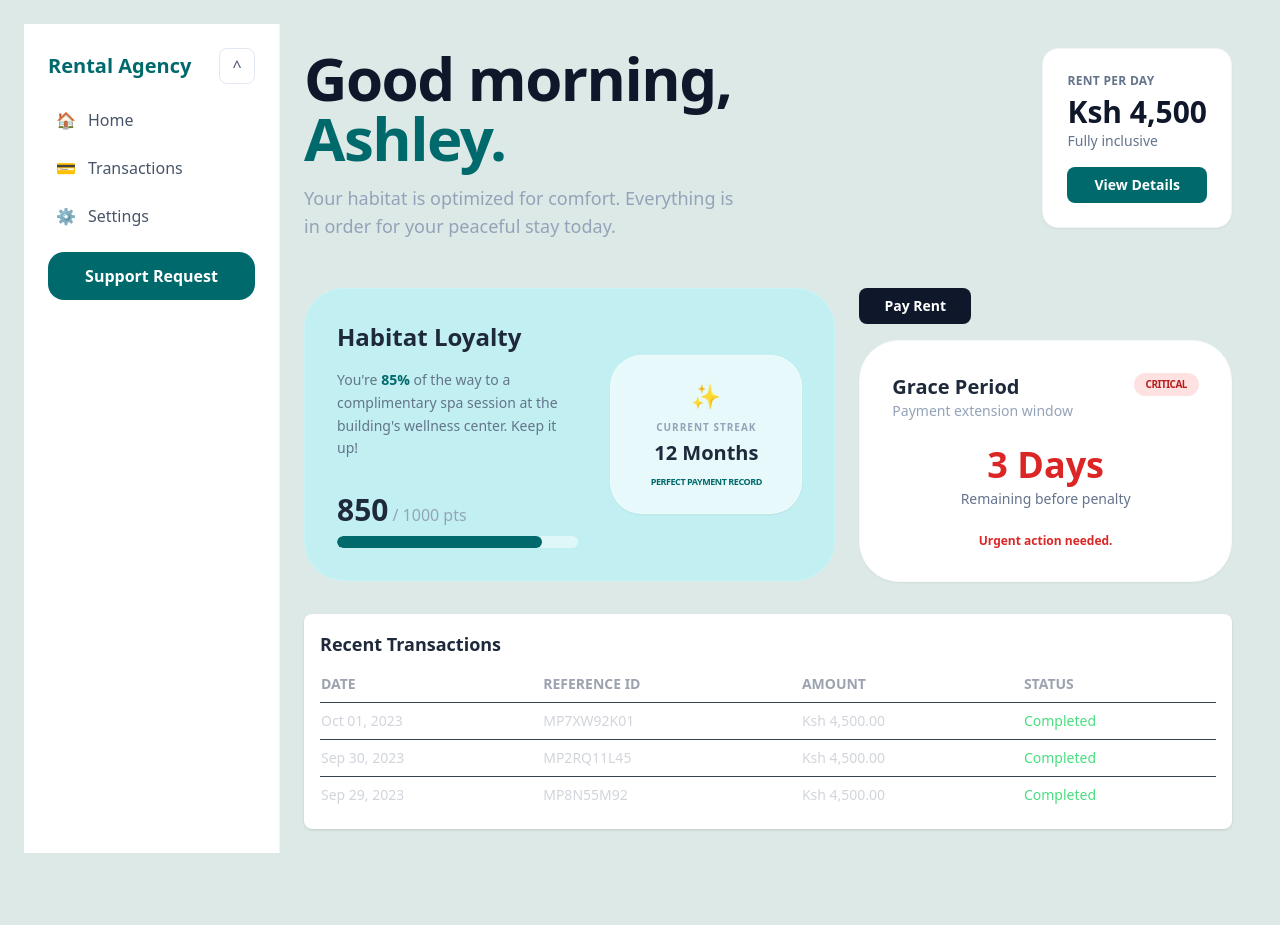
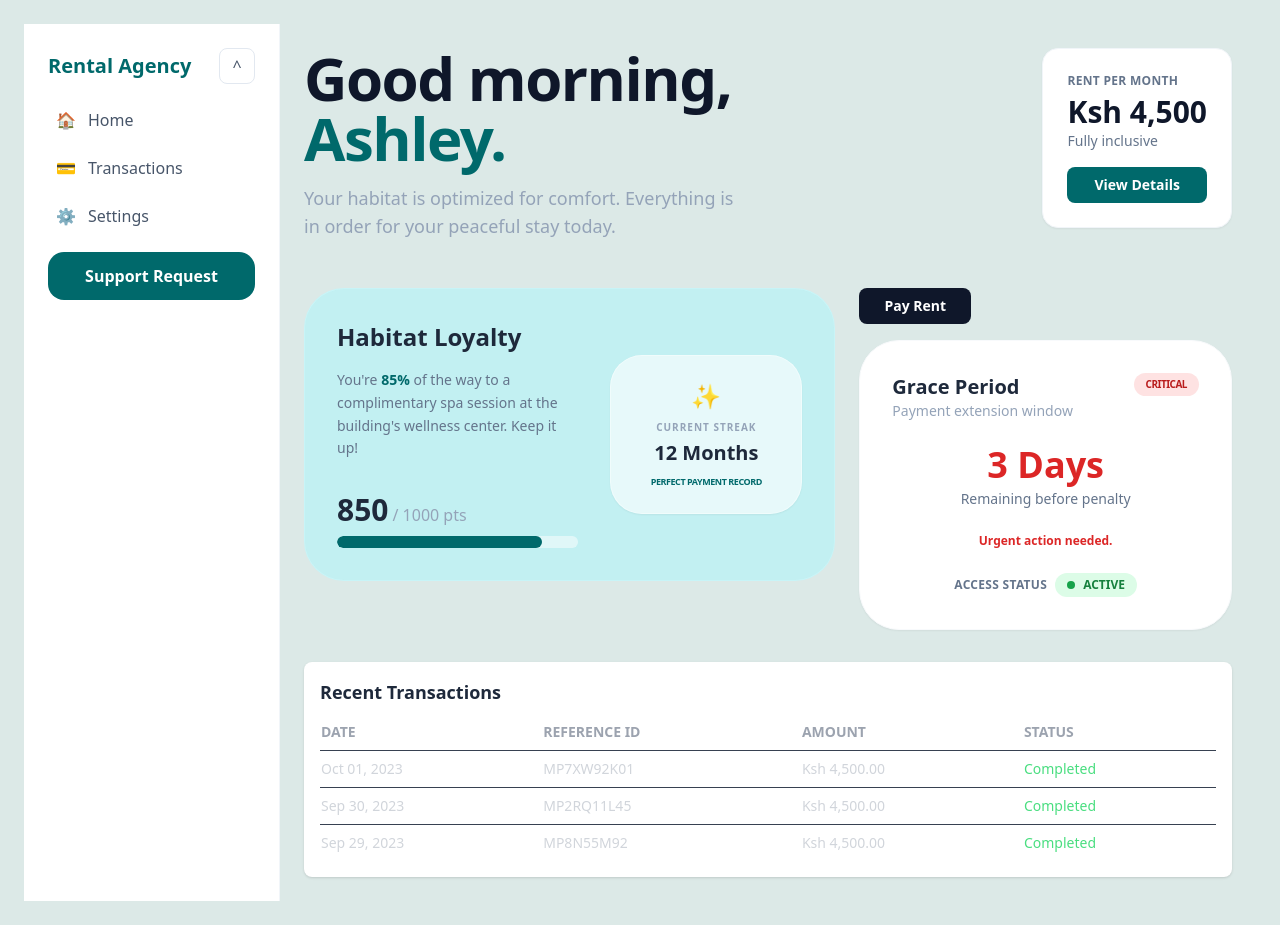
Before and after one commit to Isabellanamutenda/Serene-habitat, a Nuxt app: page /tenant/dashboard in a window 1280 px wide. Before the commit the page ends 877 px from the top, so only its background shows below. Built offline with nearby package versions, Linux system fonts and the light colour scheme.

Commit message:
add an active status

```diff
--- a/components/landlord/GracePeriodCard.vue
+++ b/components/landlord/GracePeriodCard.vue
@@ -21,6 +21,14 @@
     <p class="text-center text-xs font-semibold" :class="valueClass">
       {{ message }}
     </p>
+
+    <div class="flex items-center justify-center gap-2">
+      <span class="text-xs font-semibold text-slate-500 uppercase tracking-wide">Access Status</span>
+      <span class="inline-flex items-center gap-2 rounded-full px-3 py-1 text-xs font-bold uppercase" :class="accessStatusClass">
+        <span class="h-2 w-2 rounded-full" :class="accessDotClass"></span>
+        {{ accessStatusLabel }}
+      </span>
+    </div>
   </div>
 </template>
 
@@ -29,6 +37,7 @@ import { computed } from 'vue'
 
 const props = defineProps<{
   daysRemaining: number
+  accessStatus: 'locked' | 'active'
 }>()
 
 const isCritical = computed(() => props.daysRemaining <= 3)
@@ -57,4 +66,18 @@ const message = computed(() => {
   if (isSafe.value) return 'Grace window is healthy.'
   return 'Grace window is getting tighter.'
 })
+
+const accessStatusLabel = computed(() => {
+  return props.accessStatus === 'locked' ? 'Locked' : 'Active'
+})
+
+const accessStatusClass = computed(() => {
+  return props.accessStatus === 'locked'
+    ? 'bg-red-100 text-red-700'
+    : 'bg-green-100 text-green-700'
+})
+
+const accessDotClass = computed(() => {
+  return props.accessStatus === 'locked' ? 'bg-red-600' : 'bg-green-600'
+})
 </script>
--- a/pages/tenant/dashboard.vue
+++ b/pages/tenant/dashboard.vue
@@ -21,7 +21,7 @@
 
       <div class="flex flex-col sm:flex-row gap-4 w-full xl:w-auto">
         <div class="w-full sm:w-auto bg-white rounded-2xl border border-slate-100 shadow-sm p-5 sm:p-6">
-          <div class="text-xs font-semibold uppercase tracking-wide text-slate-500">Rent per Day</div>
+          <div class="text-xs font-semibold uppercase tracking-wide text-slate-500">Rent per Month</div>
           <div class="mt-2 text-slate-900 font-bold text-3xl leading-none">Ksh 4,500</div>
           <div class="mt-1 text-sm text-slate-500">Fully inclusive</div>
           <NuxtLink
@@ -47,7 +47,7 @@
           >
             Pay Rent
           </button>
-          <GracePeriodCard :days-remaining="graceDaysRemaining" />
+          <GracePeriodCard :days-remaining="graceDaysRemaining" :access-status="accessStatus" />
         </div>
       </div>
       <div id="transactions">
@@ -134,6 +134,7 @@ import Rewards from '~/components/tenant/Rewards.vue'
 import PaymentHistory from '~/components/tenant/PaymentHistory.vue'
 
 const graceDaysRemaining = 3
+const accessStatus: 'locked' | 'active' = 'active'
 
 const transactions = [
   { date: 'Oct 01, 2023', ref: 'MP7XW92K01', amount: 'Ksh 4,500.00', status: 'Completed' },
--- a/pages/tenant/details.vue
+++ b/pages/tenant/details.vue
@@ -22,7 +22,7 @@
 
           <div class="grid grid-cols-1 lg:grid-cols-12 gap-4">
             <article class="card lg:col-span-4">
-              <p class="text-sm text-slate-500">Rent Per Day</p>
+              <p class="text-sm text-slate-500">Rent Per Month</p>
               <p class="text-3xl font-semibold text-slate-900 mt-2">Ksh 4,500</p>
               <p class="text-xs text-slate-500 mt-2">Includes utilities and maintenance</p>
             </article>
```
